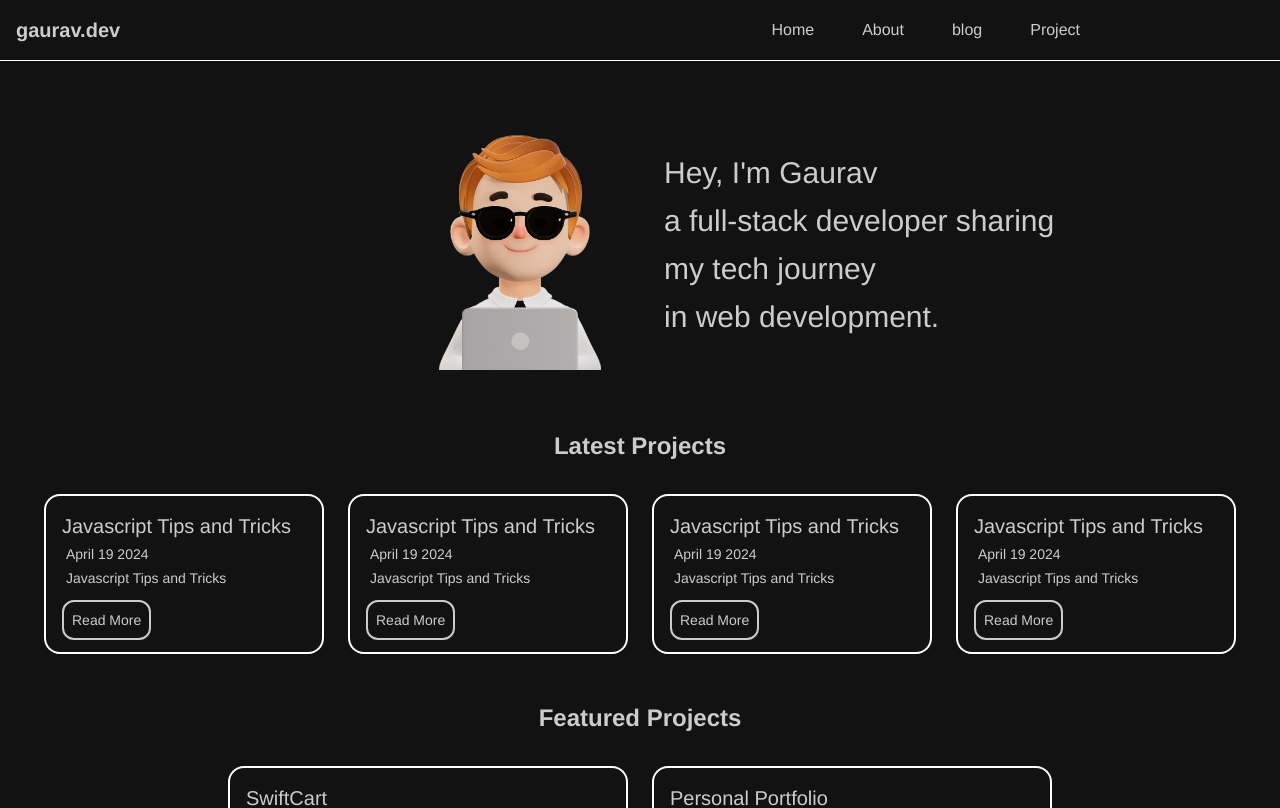
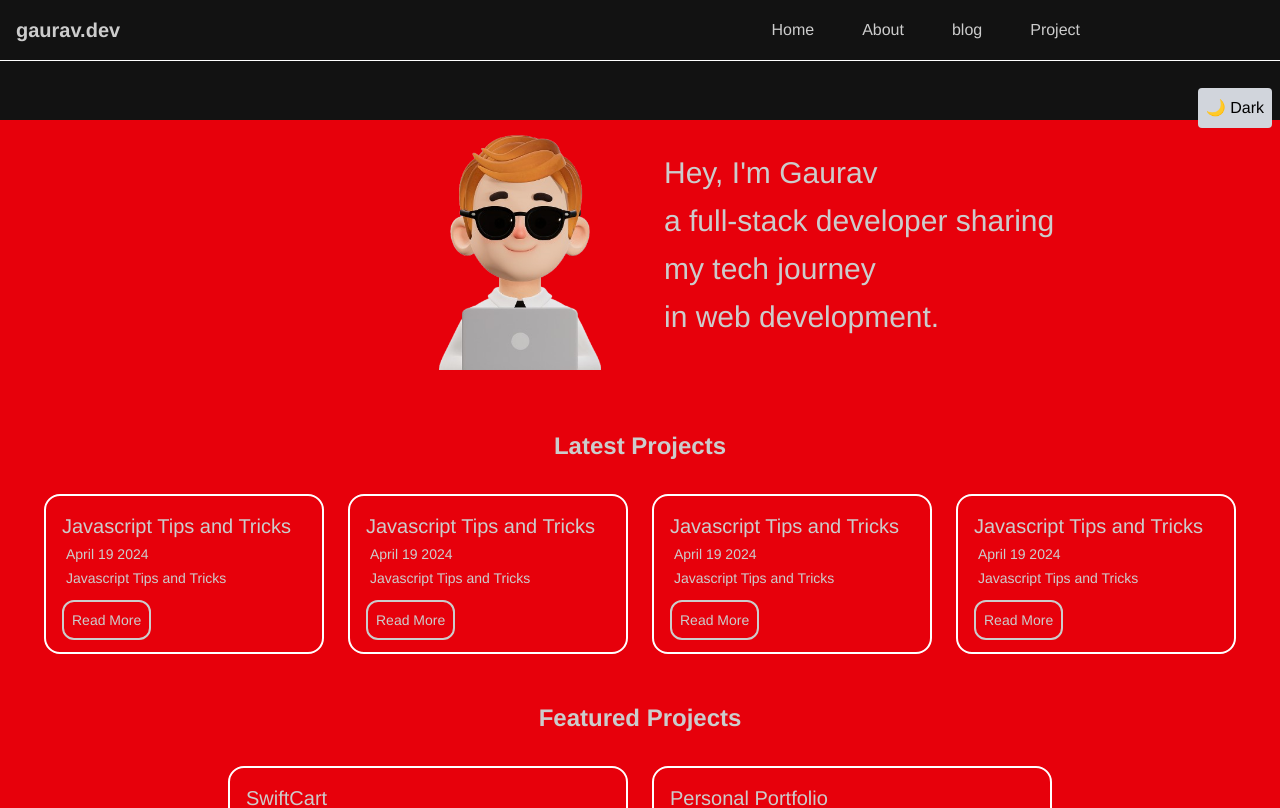
Before and after one commit to gauravavhale/blog.gaurav, a Next.js app: page / in a window 1280 px wide. Shown: the top 808 px of the page. Built offline with nearby package versions, Linux system fonts and the light colour scheme.

Commit message:
theme changes

```diff
--- a/src/Components/Navbar/Navbar.js
+++ b/src/Components/Navbar/Navbar.js
@@ -1,47 +1,19 @@
 "use client"
-import React, { useEffect } from 'react'
+import React from 'react'
 import Link from 'next/link'
-import { HiOutlineLightBulb } from "react-icons/hi";
-
 
 export const Navbar = () => {
-
-  // const [ theme,setTheme ] = React.useState('dark');
-
-  // useEffect(()=>{
-  //   const storedTheme = localStorage.getItem("theme") || "dark";
-  //   if(storedTheme){
-  //     setTheme(storedTheme);
-  //     document.documentElement.classList.add(storedTheme)
-  //   }
-  //   else{
-  //     setTheme("dark");
-  //     document.documentElement.classList.add("dark")
-  //   }
-  // },[])
-
-  // const toggleTheme=()=>{
-  //   const newTheme = theme === "dark" ? "light" : "dark"
-  //   setTheme(newTheme);
-  //   localStorage.setItem("theme",newTheme)
-  //   document.documentElement.classList.remove(theme)
-  //   document.documentElement.classList.add(newTheme)
-  // }
 
   return (
     <nav className='fixed top-0 z-50 bg-[#121212] flex  items-center p-4 border-b border-white w-[100vw] pr-[12px] sm-pr[16px] md:pr-[100px] lg:pr-[200px]'>
         <div className='text-sm sm:text-sm md:text-lg lg:text-xl font-bold'>
-            <h5>gaurav.dev</h5>
+            <Link href="https://www.linkedin.com/in/gaurav-avhale-631690313/" target='_blank' >gaurav.dev</Link>
         </div>
         <div className='flex ml-auto justify-between gap-x-4 md:gap-x-12'>
             <Link href='/'>Home</Link>
             <Link href='/about'>About</Link>
             <Link href='/blog'>blog</Link>
             <Link href='/projects'>Project</Link>
-            {/* <button >
-              {/* onClick={toggleTheme} */}
-              {/* <HiOutlineLightBulb className='text-2xl' />
-            </button> */}
         </div>
     </nav>
   )
--- /dev/null
+++ b/src/Components/ThemeToggle/ThemeToggle.js
@@ -0,0 +1,43 @@
+'use client'
+
+import { useEffect, useState } from 'react'
+
+export const ThemeToggle = () => {
+  const [isDark, setIsDark] = useState(false)
+
+  // Set theme on mount based on localStorage
+  useEffect(() => {
+    const theme = localStorage.getItem('theme')
+    const prefersDark = window.matchMedia('(prefers-color-scheme: dark)').matches
+
+    if (theme === 'dark' || (!theme && prefersDark)) {
+      document.documentElement.classList.add('dark')
+      setIsDark(true)
+    } else {
+      document.documentElement.classList.remove('dark')
+      setIsDark(false)
+    }
+  }, [])
+
+  const toggleTheme = () => {
+    const newTheme = isDark ? 'light' : 'dark'
+    localStorage.setItem('theme', newTheme)
+
+    if (newTheme === 'dark') {
+      document.documentElement.classList.add('dark')
+    } else {
+      document.documentElement.classList.remove('dark')
+    }
+
+    setIsDark(!isDark)
+  }
+
+  return (
+    <button
+      onClick={toggleTheme}
+      className="fixed top-20 right-0 z-50 m-2 p-2 bg-gray-300 dark:bg-gray-700 text-black dark:text-white rounded"
+    >
+      {isDark ? '☀️ Light' : '🌙 Dark'}
+    </button>
+  )
+}
--- a/src/app/layout.js
+++ b/src/app/layout.js
@@ -2,6 +2,7 @@ import { Geist, Geist_Mono } from "next/font/google";
 import "./globals.css";
 import { Navbar } from "@/Components/Navbar/Navbar";
 import { Footer } from "@/Components/Footer/Footer";
+import { ThemeToggle } from "@/Components/ThemeToggle/ThemeToggle";
 
 const geistSans = Geist({
   variable: "--font-geist-sans",
@@ -16,13 +17,14 @@ const geistMono = Geist_Mono({
 export default function RootLayout({ children }) {
   return (
     <html lang="en">
-      <head>
+      <head className="dark">
         <title>gaurav.blog</title>
         <link rel="icon" href="images/avatar.png" ></link>
         <meta name="theme-color" content="#121212; " />
       </head>
       <body className={`${geistSans.variable} ${geistMono.variable}`}>
         <Navbar/>
+        <ThemeToggle />
         {children}
         <Footer/>
       </body>
--- a/src/app/page.js
+++ b/src/app/page.js
@@ -4,7 +4,7 @@ import styles from "./page.module.css";
 
 export default function Home() {
   return (
-    <div className='mb-10 mt-25 md:mt-30 min-h-[80vh] max-w-[100vw]'>
+    <div className='dark bg-red-600 dark:bg-black mb-10 mt-25 md:mt-30 min-h-[80vh] max-w-[100vw]'>
 
     {/* Intro */}
     <div className="flex flex-col md:flex-row items-center text-center md:text-left gap-6 ">
--- a/tailwind.config.js
+++ /dev/null
@@ -1,13 +0,0 @@
-/** @type {import('tailwindcss').Config} */
-export default {
-  darkMode: 'class', // Enables 'dark:' utility variants
-  content: [
-    "./app/**/*.{js,ts,jsx,tsx}",       // For Next.js App Router
-    "./pages/**/*.{js,ts,jsx,tsx}",     // For Pages Router (if used)
-    "./components/**/*.{js,ts,jsx,tsx}" // For your component files
-  ],
-  theme: {
-    extend: {},
-  },
-  plugins: [],
-}
```
